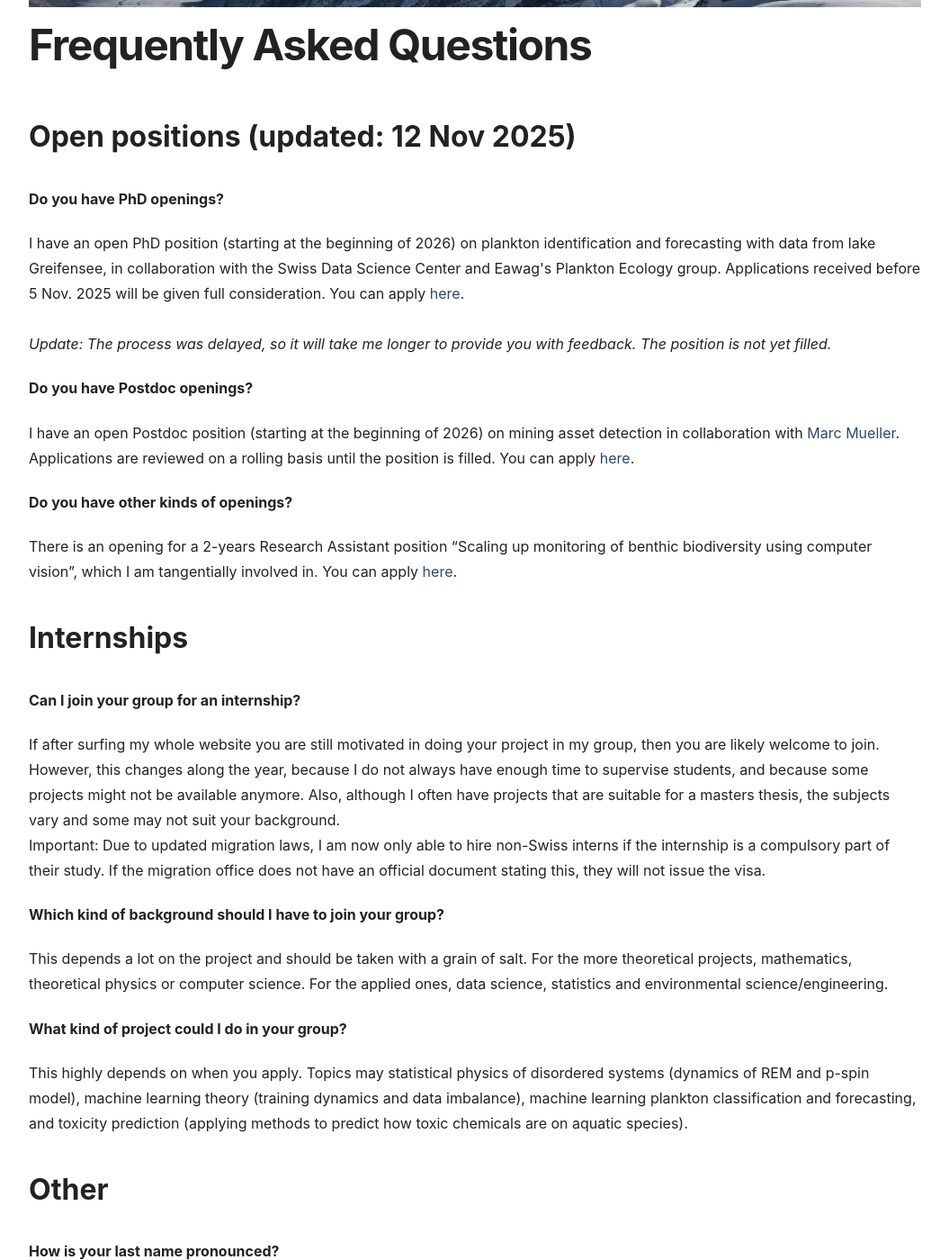
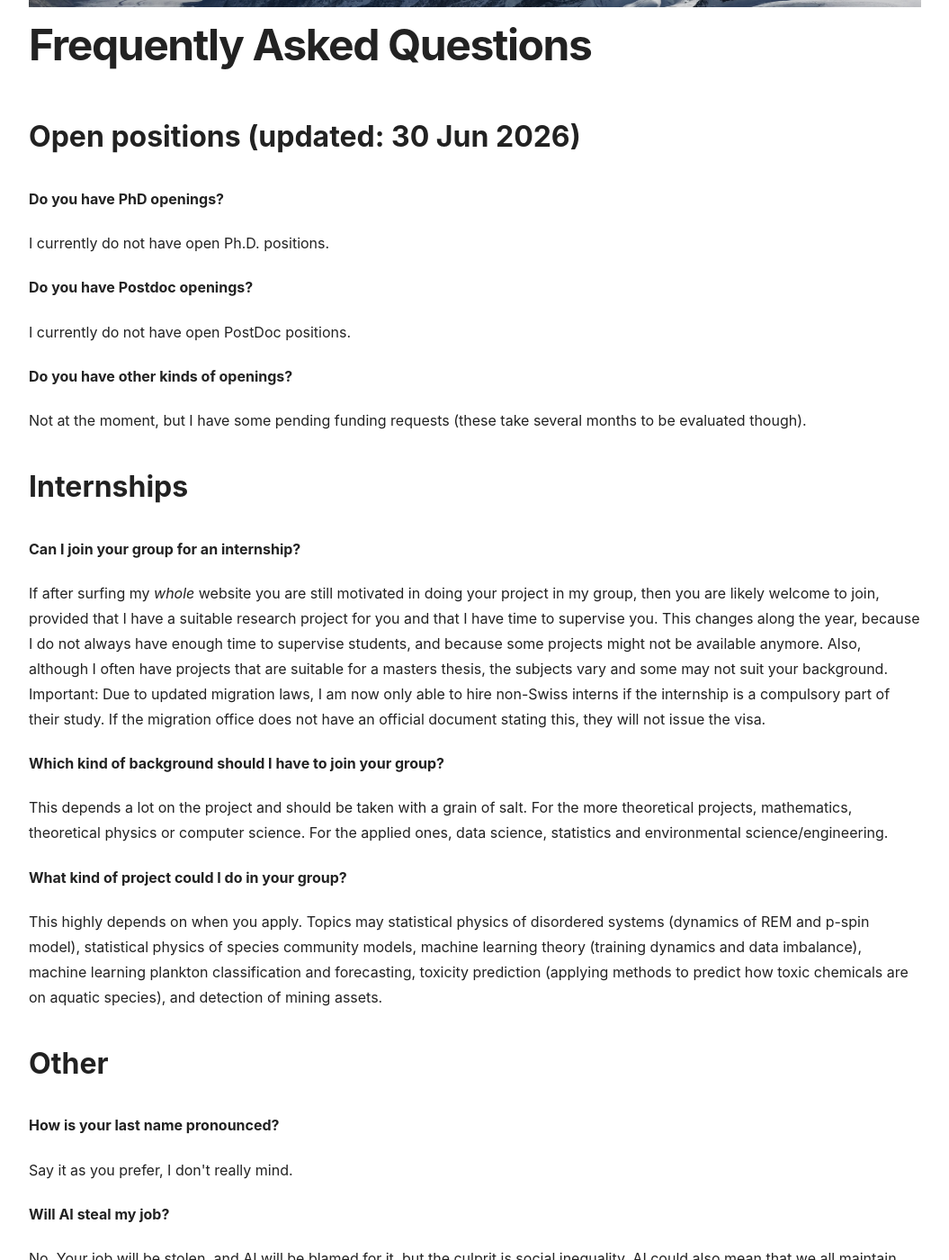
Before and after one commit to mbaityje/mbaityje.github.io, a Jekyll site: the page built from research/faq/index.html, in a window 1280 px wide and 1400 px high, scrolled down 230 px. Shown: the whole window at 90% size, without its empty margins (112-1167 px from the left). Built offline with Jekyll 4.4.1, drawn with Linux system fonts in a browser that asks for light colours.

Commit message:
Minor changes

```diff
--- a/research/faq/index.html
+++ b/research/faq/index.html
@@ -6,31 +6,25 @@ title: FAQ
 <div class="blurb">
 	<h1> Frequently Asked Questions </h1>
 
-	<h2> Open positions (updated: 12 Nov 2025) </h2>
+	<h2> Open positions (updated: 30 Jun 2026) </h2>
 	<p class="content">
 
 		<h4>Do you have PhD openings?</h4>
-		I have an open PhD position (starting at the beginning of 2026) on plankton identification and forecasting with data from lake Greifensee, in collaboration with the Swiss Data Science Center and Eawag's Plankton Ecology group. Applications received before 5 Nov. 2025 will be given full consideration. You can apply <a href="https://apply.refline.ch/673277/1295/pub/en/index.html">here</a>.
-
-		</br></br>
-		<em>Update: The process was delayed, so it will take me longer to provide you with feedback. The position is not yet filled.</em>
-		</br>
+		I currently do not have open Ph.D. positions.
 
 		<h4>Do you have Postdoc openings?</h4>
-		I have an open Postdoc position (starting at the beginning of 2026) on mining asset detection in collaboration with <a href="https://www.eawag.ch/en/about-us/portrait/organisation/staff/profile/marc-mueller/show/">Marc Mueller</a>. Applications are reviewed on a rolling basis until the position is filled. You can apply <a href="https://apply.refline.ch/673277/1308/pub/en/index.html">here</a>.
+		I currently do not have open PostDoc positions.
 
 		<h4>Do you have other kinds of openings?</h4>
-		<!-- Not at the moment, but I have some pending funding requests. -->
-		There is an opening for a 2-years Research Assistant position “Scaling up monitoring of benthic biodiversity using computer vision”, which I am tangentially involved in.
-		You can apply <a href="https://apply.refline.ch/673277/1298/pub/1/index.html">here</a>.
+		Not at the moment, but I have some pending funding requests (these take several months to be evaluated though).
 	</p>
 
 	<h2> Internships</h2>
 	<p class="content">
 
 		<h4>Can I join your group for an internship?</h4>
-		If after surfing my whole website you are still motivated in doing your project in my group, then you are likely welcome to join.
-		However, this changes along the year, because I do not always have enough time to supervise students, and because some projects might not be available anymore.
+		If after surfing my <em>whole</em> website you are still motivated in doing your project in my group, then you are likely welcome to join, provided that I have a suitable research project for you and that I have time to supervise you.
+		This changes along the year, because I do not always have enough time to supervise students, and because some projects might not be available anymore.
 		Also, although I often have projects that are suitable for a masters thesis, the subjects vary and some may not suit your background.
 		</br>
 		Important: Due to updated migration laws, I am now only able to hire non-Swiss interns if the internship is a compulsory part of their study. If the migration office does not have an official document stating this, they will not issue the visa.
@@ -39,7 +33,7 @@ title: FAQ
 		This depends a lot on the project and should be taken with a grain of salt. For the more theoretical projects, mathematics, theoretical physics or computer science. For the applied ones, data science, statistics and environmental science/engineering.
 
 		<h4>What kind of project could I do in your group?</h4>
-		This highly depends on when you apply. Topics may statistical physics of disordered systems (dynamics of REM and p-spin model), machine learning theory (training dynamics and data imbalance), machine learning plankton classification and forecasting, and toxicity prediction (applying methods to predict how toxic chemicals are on aquatic species).
+		This highly depends on when you apply. Topics may statistical physics of disordered systems (dynamics of REM and p-spin model), statistical physics of species community models, machine learning theory (training dynamics and data imbalance), machine learning plankton classification and forecasting, toxicity prediction (applying methods to predict how toxic chemicals are on aquatic species), and detection of mining assets.
 	</p>
 
 	<h2> Other</h2>
--- a/research/index.html
+++ b/research/index.html
@@ -12,7 +12,7 @@ title: Research
     <li><a href="/research/group">Research Group</a></li>
     <li><a href="/research/popular-science">Our Research on Popular Outlets</a></li>
     <li><a href="/research/teaching">Teaching</a></li>
-    <li><a href="/research/talks">Scientific Presentations</a></li>
+    <li><a href="/research/talks-scientific">Scientific Presentations</a></li>
     <li><a href="/research/faq">FAQ</a></li>
   </ul>
 
--- a/research/talks-scientific/index.html
+++ b/research/talks-scientific/index.html
@@ -5,7 +5,7 @@ title: Talks
 
 <div class="blurb">
 	<h1> Some talks by topic</h1>
-	Sometimes I am asked to share slides. In these cases, I post them here.
+	Sometimes I am asked to share slides on my scientific talks. In these cases, I post them here.
 	<p>
 		<h4>Overview of my research</h4>
 		<ul>
```
